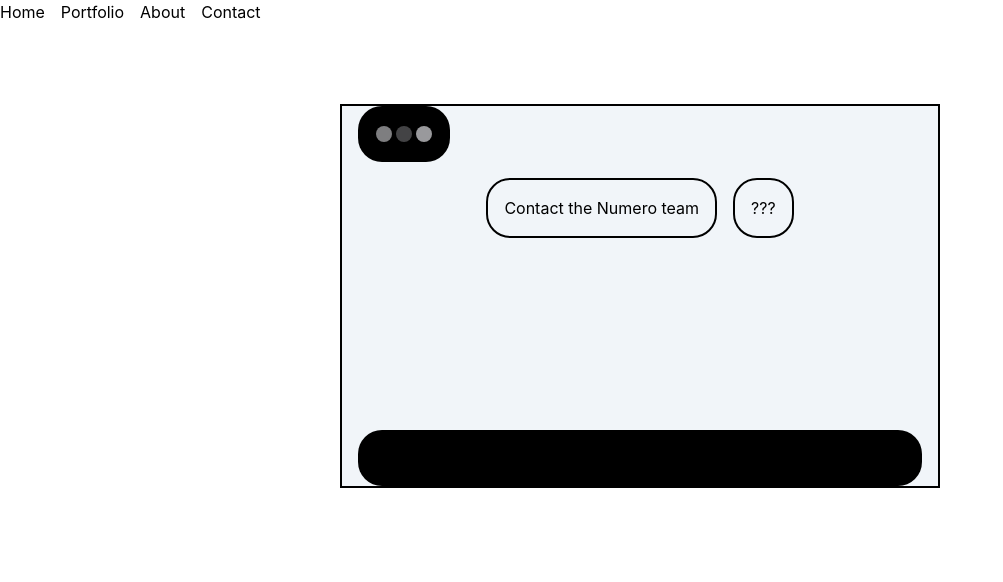
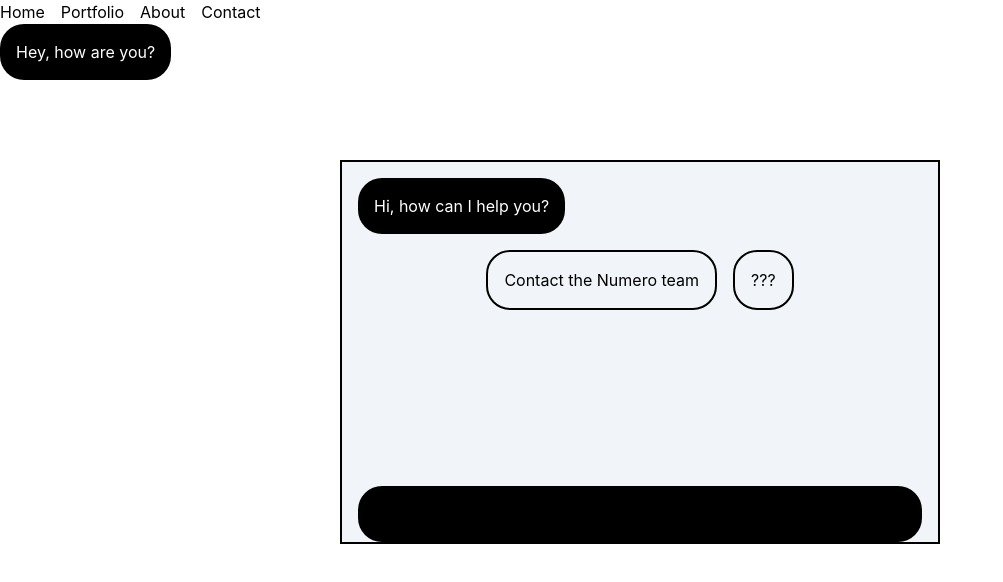
Before and after one commit to studionumero/studionumero, a React (Create React App) app: page /contact in a window 1280 px wide. Shown: the top 582 px of the page, without its empty margins (0-1003 px from the left). Built offline with nearby package versions, Linux system fonts and the light colour scheme.

Commit message:
Added framer motion for chat animation

```diff
--- a/package.json
+++ b/package.json
@@ -12,6 +12,7 @@
     "@types/react": "^18.0.28",
     "@types/react-dom": "^18.0.11",
     "dotenv": "^16.0.3",
+    "framer-motion": "^10.11.2",
     "react": "^18.2.0",
     "react-dom": "^18.2.0",
     "react-hook-form": "^7.43.9",
--- a/public/output.css
+++ b/public/output.css
@@ -579,6 +579,14 @@ video {
   z-index: 0;
 }
 
+.col-span-1 {
+  grid-column: span 1 / span 1;
+}
+
+.row-span-1 {
+  grid-row: span 1 / span 1;
+}
+
 .mx-4 {
   margin-left: 1rem;
   margin-right: 1rem;
@@ -588,8 +596,20 @@ video {
   margin-top: 5rem;
 }
 
+.mt-14 {
+  margin-top: 3.5rem;
+}
+
+.mt-4 {
+  margin-top: 1rem;
+}
+
 .flex {
   display: flex;
+}
+
+.grid {
+  display: grid;
 }
 
 .hidden {
@@ -606,6 +626,19 @@ video {
 
 .h-96 {
   height: 24rem;
+}
+
+.h-\[100px\] {
+  height: 100px;
+}
+
+.h-max {
+  height: -webkit-max-content;
+  height: max-content;
+}
+
+.min-h-\[56px\] {
+  min-height: 56px;
 }
 
 .w-\[600px\] {
@@ -625,6 +658,22 @@ video {
   width: max-content;
 }
 
+.w-14 {
+  width: 3.5rem;
+}
+
+.w-\[100px\] {
+  width: 100px;
+}
+
+.w-\[200px\] {
+  width: 200px;
+}
+
+.grid-cols-1 {
+  grid-template-columns: repeat(1, minmax(0, 1fr));
+}
+
 .flex-row {
   flex-direction: row;
 }
@@ -635,6 +684,10 @@ video {
 
 .items-center {
   align-items: center;
+}
+
+.gap-6 {
+  gap: 1.5rem;
 }
 
 .space-x-4 > :not([hidden]) ~ :not([hidden]) {
@@ -692,6 +745,11 @@ video {
   background-color: transparent;
 }
 
+.bg-red-500 {
+  --tw-bg-opacity: 1;
+  background-color: rgb(239 68 68 / var(--tw-bg-opacity));
+}
+
 .p-4 {
   padding: 1rem;
 }
@@ -699,6 +757,11 @@ video {
 .px-4 {
   padding-left: 1rem;
   padding-right: 1rem;
+}
+
+.py-4 {
+  padding-top: 1rem;
+  padding-bottom: 1rem;
 }
 
 .text-white {
@@ -721,6 +784,14 @@ video {
   transition-duration: 150ms;
 }
 
+.transition {
+  transition-property: color, background-color, border-color, text-decoration-color, fill, stroke, opacity, box-shadow, -webkit-transform, -webkit-filter, -webkit-backdrop-filter;
+  transition-property: color, background-color, border-color, text-decoration-color, fill, stroke, opacity, box-shadow, transform, filter, backdrop-filter;
+  transition-property: color, background-color, border-color, text-decoration-color, fill, stroke, opacity, box-shadow, transform, filter, backdrop-filter, -webkit-transform, -webkit-filter, -webkit-backdrop-filter;
+  transition-timing-function: cubic-bezier(0.4, 0, 0.2, 1);
+  transition-duration: 150ms;
+}
+
 .duration-200 {
   transition-duration: 200ms;
 }
--- a/src/components/Chat/Chat.tsx
+++ b/src/components/Chat/Chat.tsx
@@ -1,5 +1,7 @@
-import { useEffect, useRef } from "react";
-import { ChatTransition } from "../../hooks/useChatTransition";
+import { useEffect, useRef, useState } from "react";
+// import { ChatTransition } from "../../hooks/useChatTransition";
+
+import { motion, AnimatePresence } from "framer-motion"
 
 const Chat = ({ messages, buttons }: any) => {
   const scrollRef = useRef<null | HTMLDivElement>(null);
@@ -19,16 +21,18 @@ const Chat = ({ messages, buttons }: any) => {
 }
 
 const Messages = ({ messages }: any) => {
-  const bubbleRef = useRef(null);
-  const messageRef = useRef(null);
+  const [isVisible, setIsVisible] = useState(true);
 
-  useEffect(() => {
-    ChatTransition({ bubbleRef, messageRef });
-  }, [messages])
+  setTimeout(() => {
+    setIsVisible(false);
+  }, 1100);
 
-  const Bubble = ({ children, myRef, classname }: any) => (
-    <div
-      ref={myRef}
+  const Bubble = ({ children, classname, animate, initial, transition, exit }: any) => (
+    <motion.div
+      animate={animate}
+      initial={initial}
+      transition={transition}
+      exit={exit}
       className={`flex whitespace-pre
         bg-black text-white
         w-max p-4 rounded-3xl
@@ -36,28 +40,56 @@ const Messages = ({ messages }: any) => {
       `}
     >
       {children}
-    </div>
+    </motion.div>
   )
 
   return messages.map((item: any, index: number) => {
-    if (item.classname === "self-end") {
+
+
+    switch (true) {
+      case (item.classname === "self-end"):
         return (
           <div key={index} className={item.classname}>
-          <Bubble>
+            <Bubble
+              animate={{ opacity: 1 }}
+              transition={{ ease: "linear", duration: 0.1 }}
+            >
               <p>{item.text}</p>
             </Bubble>
           </div>
         )
-    } else return (
-      <div key={index}>
-        <Bubble myRef={bubbleRef} classname="h-14 typing-indicator">
+      case (!item.classname):
+        return (
+          <div key={index} className="bubble-container mt-4">
+            <AnimatePresence>
+              {isVisible &&
+                <Bubble
+                  initial={{ opacity: 0.25 }}
+                  animate={{ opacity: 1 }}
+                  exit={{ opacity: 0 }}
+                  transition={{ ease: "linear", duration: 0.15 }}
+                  classname="h-14 typing-indicator"
+                >
                   <span /><span /><span />
                 </Bubble>
-        <Bubble myRef={messageRef} classname={item.classname}>
+              }
+            </AnimatePresence>
+            {/* Message */}
+            {!isVisible &&
+              <Bubble
+                classname={item.classname}
+                initial={{ opacity: 0.75 }}
+                animate={{ opacity: 1 }}
+                transition={{ ease: "easeOut", duration: 0.1 }}
+              >
                 <p>{item.text}</p>
               </Bubble>
+            }
           </div>
         )
+      default:
+        return null;
+    }
   })
 };
 
--- a/src/hooks/useChat.tsx
+++ b/src/hooks/useChat.tsx
@@ -20,10 +20,12 @@ const UseChat = async ({ messages, setMessages, setButtons, setFormData, formDat
         ]));
         await delay(500);
         // Set zero response
-        setMessages((currValue: any) => ([
-          ...currValue,
-          response({ text: reply }).zero
-        ]));
+        if (reply) {
+          setMessages((currValue: any) => ([
+            ...currValue,
+            response({ text: reply }).zero
+          ]));
+        }
         // Set new buttons if applicable
         if (options) {
           await delay(1000);
@@ -54,7 +56,6 @@ const UseChat = async ({ messages, setMessages, setButtons, setFormData, formDat
       zero: {
         type: "bubble",
         text: text,
-        classname: "hidden"
       }
     }
 
@@ -125,7 +126,7 @@ const UseChat = async ({ messages, setMessages, setButtons, setFormData, formDat
                 text: "No",
                 reply: `Name: ${formData.name}\nEmail: ${formData.email}\nIs this correct?`,
                 options: [
-                  messageSentButton,
+                  messageSentButton(),
                   Button({
                     text: "No",
                     reply: "Oh, I'm sorry! Please tell me where the issue is:"
@@ -149,13 +150,11 @@ const UseChat = async ({ messages, setMessages, setButtons, setFormData, formDat
           response({ text: `${formData.name}\n${formData.email}\n${formData.message}\nIs this correct?` }).zero
         ]));
         setButtons(() => ([
-          messageSentButton,
-          // Don't modify
-          {
-            type: "button",
+          messageSentButton(),
+          Button({
             text: "No",
-            onClick: () => setFormData({ ...formData, loop: true, status: "loop" })
-          },
+            formProps: { ...formData, loop: true, status: "loop" }
+          })
         ]));
         break;
       default:
@@ -169,7 +168,6 @@ const UseChat = async ({ messages, setMessages, setButtons, setFormData, formDat
       case (formData.status === "loop"):
         setMessages((currValue: any) => ([
           ...currValue,
-          response({ text: "No" }).user,
           response({ text: "Oh, I'm sorry! Please tell me where the issue is" }).zero
         ]));
         setButtons([
@@ -199,7 +197,7 @@ const UseChat = async ({ messages, setMessages, setButtons, setFormData, formDat
           response({ text: `Thank you for your input.\n${formData.name}\n${formData.email}\n${formData.message}\nIs this correct?` }).zero
         ]));
         setButtons(() => ([
-          messageSentButton,
+          messageSentButton(),
           Button({
             text: "No",
             formProps: { ...formData, status: "loop" }
@@ -215,7 +213,7 @@ const UseChat = async ({ messages, setMessages, setButtons, setFormData, formDat
           response({ text: `Thank you for your input.\n${formData.name}\n${formData.email}\n${formData.message}\nIs this correct?` }).zero
         ]));
         setButtons(() => ([
-          messageSentButton,
+          messageSentButton(),
           Button({
             text: "No",
             formProps: { ...formData, status: "loop" }
@@ -231,7 +229,7 @@ const UseChat = async ({ messages, setMessages, setButtons, setFormData, formDat
           response({ text: `Thank you for your input.\n${formData.name}\n${formData.email}\n${formData.message}\nIs this correct?` }).zero
         ]));
         setButtons(() => ([
-          messageSentButton,
+          messageSentButton(),
           Button({
             text: "No",
             formProps: { ...formData, status: "loop" }
--- a/src/hooks/useChatTransition.tsx
+++ b/src/hooks/useChatTransition.tsx
@@ -7,7 +7,7 @@ const ChatTransition = ({ bubbleRef, messageRef }: any) => {
       bubble.classList.add('opacity-0');
 
       bubble.addEventListener('transitionend', () => {
-        bubble.style.display = 'none';
+        // bubble.style.display = 'none';
         bubble.classList.add('hidden');
 
         message.classList.remove('hidden');
@@ -15,7 +15,7 @@ const ChatTransition = ({ bubbleRef, messageRef }: any) => {
       }, {
         capture: false,
         once: true,
-        passive: false
+        passive: true
       });
     }
   }
--- a/src/index.scss
+++ b/src/index.scss
@@ -12,15 +12,14 @@ code {
     monospace;
 }
 
-/* TYPING TRANSITION */
-.transition {
-  opacity: 0;
-  background-color: black;
+.bubble-container {
+  display: grid;
+  grid-template-columns: 1fr;
 }
 
-.transition.change {
-  opacity: 1;
-  transition: ease-in 1s;
+.bubble-container div {
+ grid-row-start: 1;
+ grid-column-start: 1;
 }
 
 /* TYPING INDICATOR */
--- a/src/pages/Contact.tsx
+++ b/src/pages/Contact.tsx
@@ -1,11 +1,85 @@
 import { ChatBox } from "../components/Chat/ChatBox"
 
+import { motion, AnimatePresence } from "framer-motion"
+import { useState } from "react";
+
+
 const Contact = () => {
+  const [isVisible, setIsVisible] = useState(true);
+
+  setTimeout(() => {
+    setIsVisible(false);
+  }, 1100);
+
+  const Bubble = ({ children, classname, animate, initial, transition, exit }: any) => (
+    <motion.div
+      animate={animate}
+      initial={initial}
+      transition={transition}
+      exit={exit}
+      className={`flex whitespace-pre
+        bg-black text-white
+        w-max p-4 rounded-3xl
+        ${classname}
+      `}
+    >
+      {children}
+    </motion.div>
+  )
+
   return (
-    <div className="flex flex-col mt-20 items-center">
-      <ChatBox />
-    </div>
+    <>
+      <div className="bubble-container">
+          {/* Typing indicator */}
+          <AnimatePresence>
+            {isVisible && (
+              <>
+                <Bubble
+                  initial={{ opacity: 0.25 }}
+                  animate={{ opacity: 1 }}
+                  exit={{ opacity: 0 }}
+                  transition={{ ease: "linear", duration: 0.15 }}
+                  classname="h-14 typing-indicator"
+                >
+                  <span /><span /><span />
+                </Bubble>
+              </>
+
+            )}
+          </AnimatePresence>
+          {/* Message */}
+          <>
+          {!isVisible && (
+            <>
+              <Bubble
+                initial={{ opacity: 0.75 }}
+                animate={{ opacity: 1 }}
+                transition={{ ease: "easeOut", duration: 0.1 }}
+              >
+                <p>Hey, how are you?</p>
+              </Bubble>
+            </>
+
+          )}
+          </>
+
+      </div>
+
+
+      <div className="flex flex-col mt-20 items-center">
+        <ChatBox />
+      </div>
+    </>
   )
 }
 
 export { Contact }
+
+
+
+{/* <motion.div className="absolute bottom-0 right-0
+bg-black w-[calc(100%-32px)] h-14 z-0
+rounded-3xl mx-4"
+  animate={{ y: [0, -10, 0], color: ["#000", "bg-red-500", "#000"] }}
+  transition={{ ease: "linear", duration: 0.4 }}
+/> */}
```
Also changed, not shown: 1 other file (tests, documents, lock files or other folders). Lines whose indentation alone changed are shown as unchanged.
